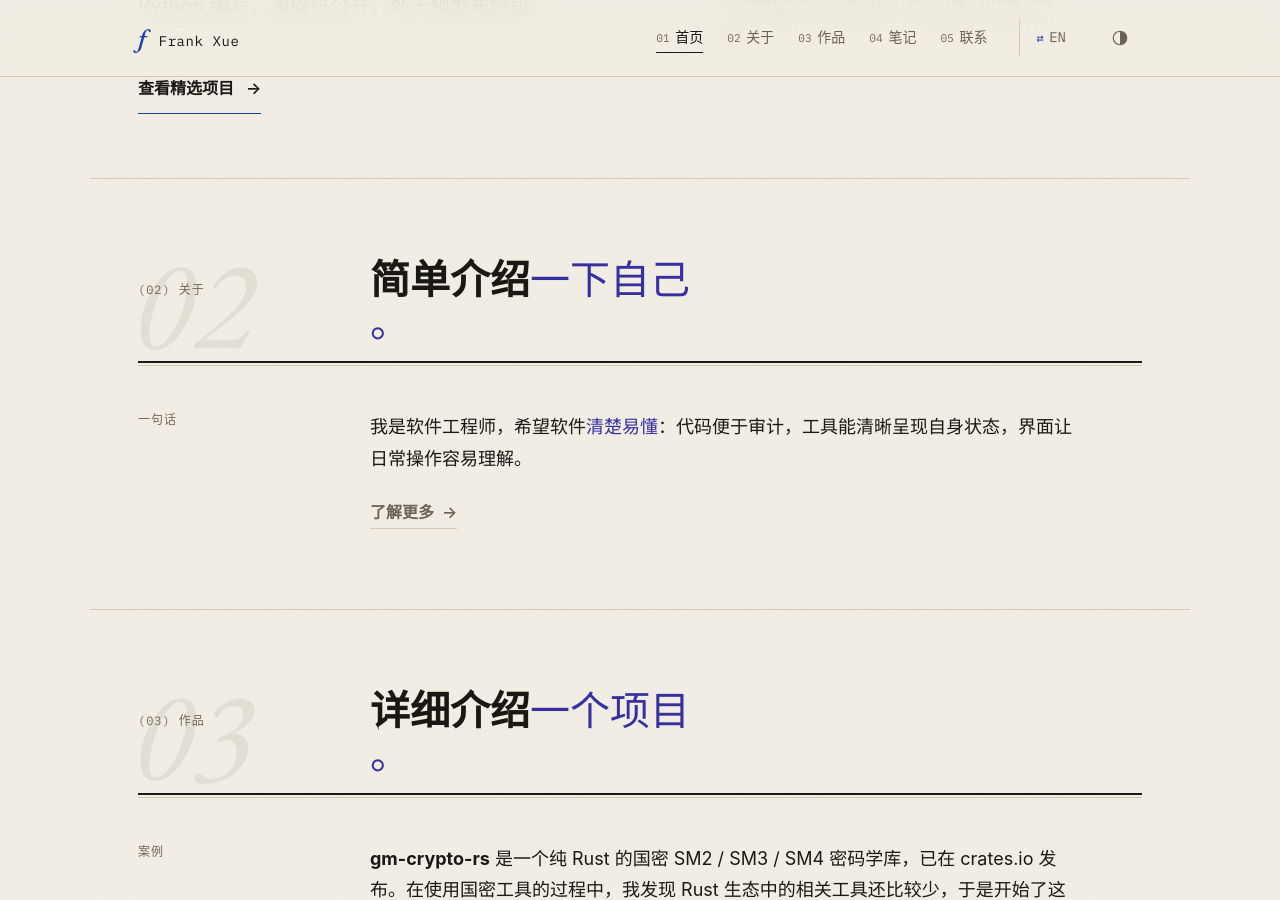
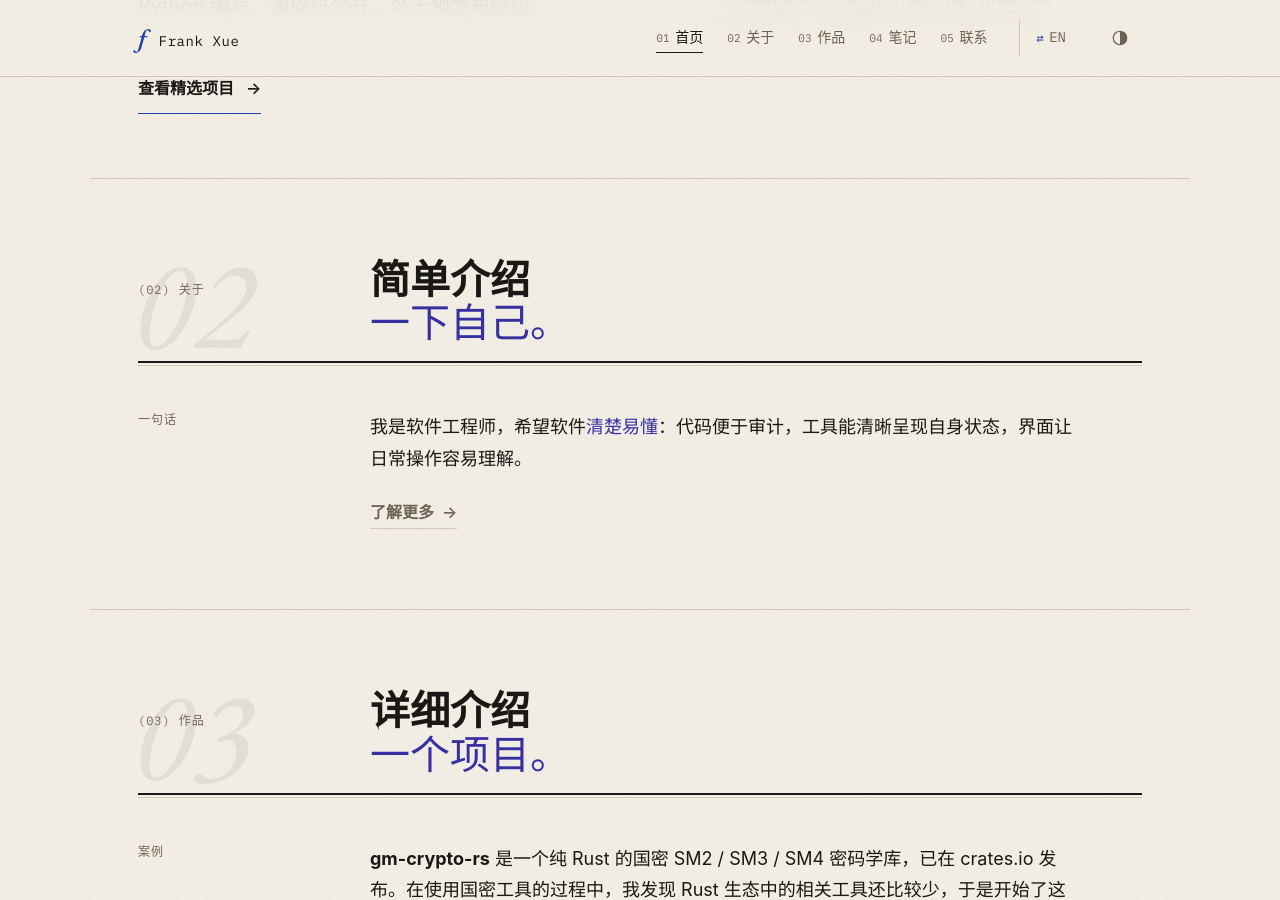
Before and after one commit to frankxue831/frankxue831.github.io, a Jekyll site: the page built from zh/index.html, in a window 1280 px wide and 900 px high, scrolled down 702 px. Built offline with Jekyll 4.4.1, drawn with Linux system fonts in a browser that asks for light colours.

Commit message:
fix: keep Chinese section heading endings together

```diff
--- a/zh/index.html
+++ b/zh/index.html
@@ -78,7 +78,7 @@
         <span class="ghost-num" aria-hidden="true">02</span>
         <p class="section__num">(02)  关于</p>
         <h2 id="about-h" class="section__title">
-            简单介绍<em>一下自己。</em>
+            简单介绍<em class="nowrap">一下自己。</em>
         </h2>
     </header>
 
@@ -100,7 +100,7 @@
         <span class="ghost-num" aria-hidden="true">03</span>
         <p class="section__num">(03)  作品</p>
         <h2 id="work-h" class="section__title">
-            详细介绍<em>一个项目。</em>
+            详细介绍<em class="nowrap">一个项目。</em>
         </h2>
     </header>
 
```
